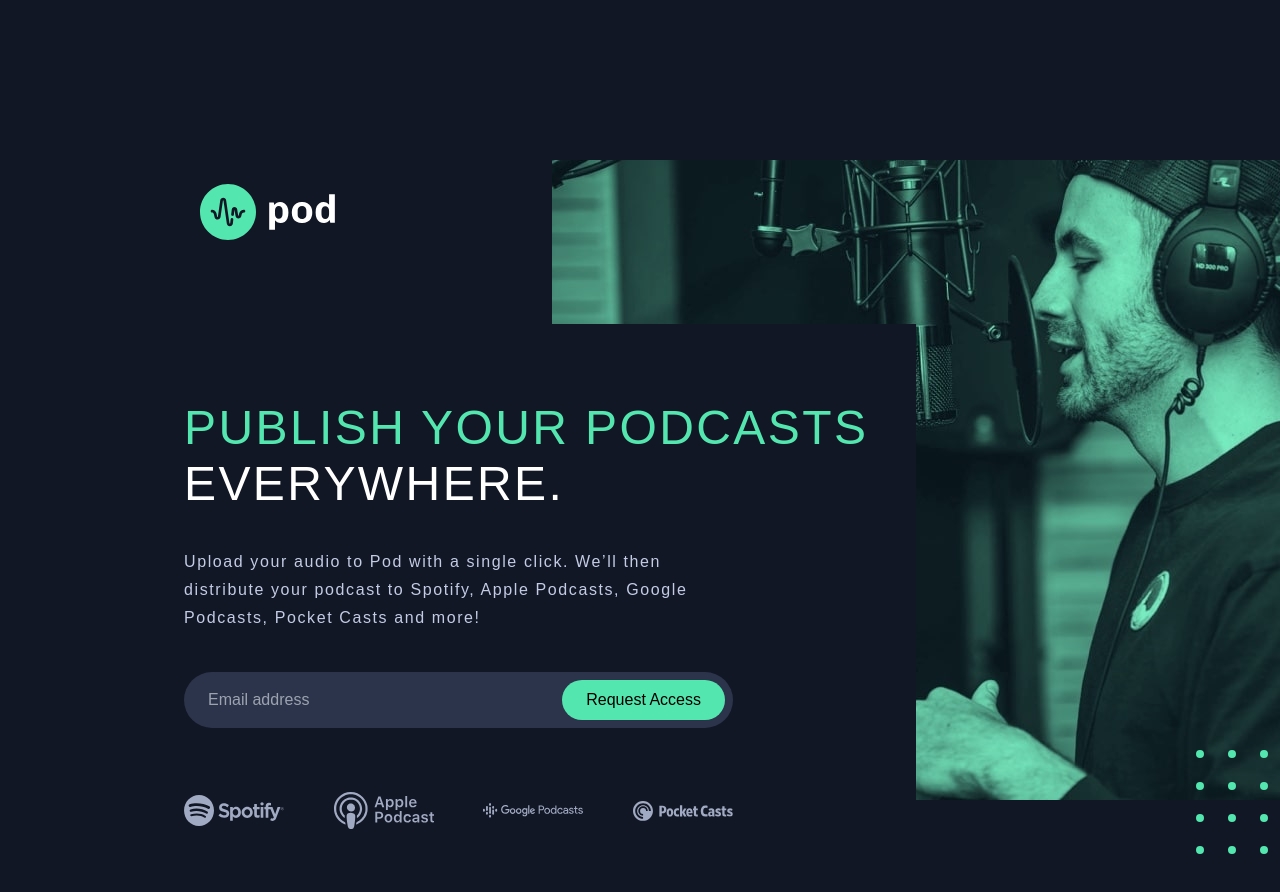
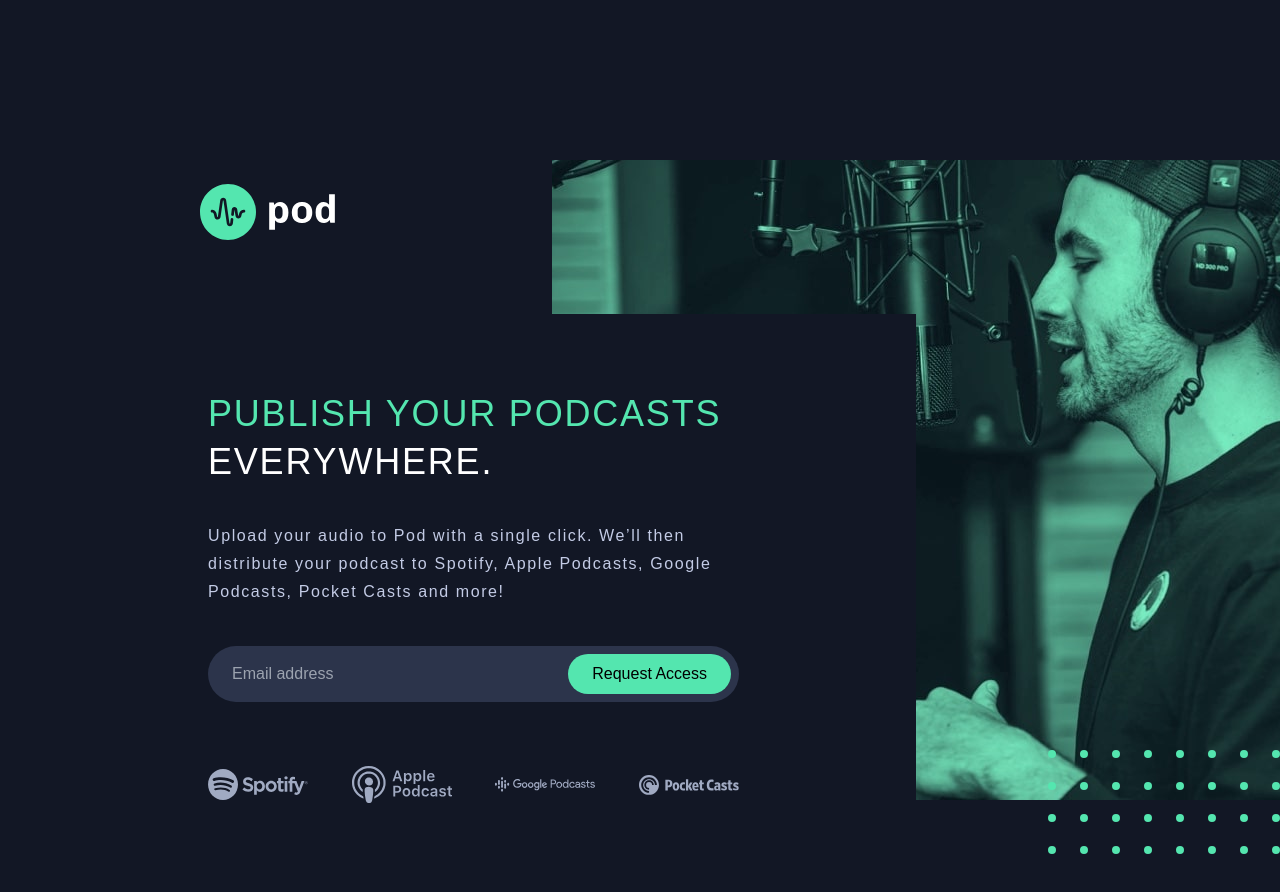
Before and after one commit to mdubelbeis/pod-request-access-landing-page, a website: page src/index.html in a window 1280 px wide. Shown: the top 892 px of the page. Drawn offline with Linux system fonts and the light colour scheme; a web font is replaced by a local one.

Commit message:
corrected desktop styling

```diff
--- a/src/index.html
+++ b/src/index.html
@@ -48,7 +48,7 @@
       <img src="../assets/desktop/bg-pattern-dots.svg" alt="" />
     </div>
     <div
-      class="hidden xl:block xl:absolute xl:right-3 xl:top-[590px] 2xl:hidden"
+      class="hidden xl:block xl:absolute xl:right-40 xl:top-[590px] 2xl:hidden"
     >
       <img src="../assets/desktop/bg-pattern-dots.svg" alt="" />
     </div>
@@ -63,13 +63,13 @@
         class="mt-8 md:bg-dark-blue 2xl:flex 2xl:justify-center 2xl:items-center 2xl:w-full 2xl:h-full 2xl:gap-x-16"
       >
         <main
-          class="flex flex-col justify-around space-y-10 md:bg-dark-blue md:w-[635px] md:absolute md:left-0 md:top-[220px] xl:w-[732px] xl:top-[140px] 2xl:static"
+          class="flex flex-col justify-around space-y-10 md:bg-dark-blue md:w-[635px] md:absolute md:left-0 md:top-[260px] xl:w-[732px] xl:top-[130px] 2xl:static pl-6"
         >
           <header class="flex flex-col items-center md:items-start">
             <!-- Title -->
             <div class="md:mt-20">
               <h1
-                class="uppercase text-[24px] space-y-2 font-light tracking-wider md:text-5xl"
+                class="uppercase text-[24px] space-y-2 font-light tracking-wider md:text-4xl"
               >
                 <span class="text-mint-green block"
                   >Publish your podcasts</span
@@ -168,7 +168,7 @@
         </main>
         <div class="hidden 2xl:block 2xl:w-3/6">
           <img
-            class="2xl:rounded-full 2xl:w-[500px] 2xl:h-[500px] object-cover"
+            class="2xl:w-[500px] 2xl:h-[500px] object-cover"
             src="../assets/desktop/image-host.jpg"
             alt=""
           />
```
Also changed, not shown: dist/output.css.
